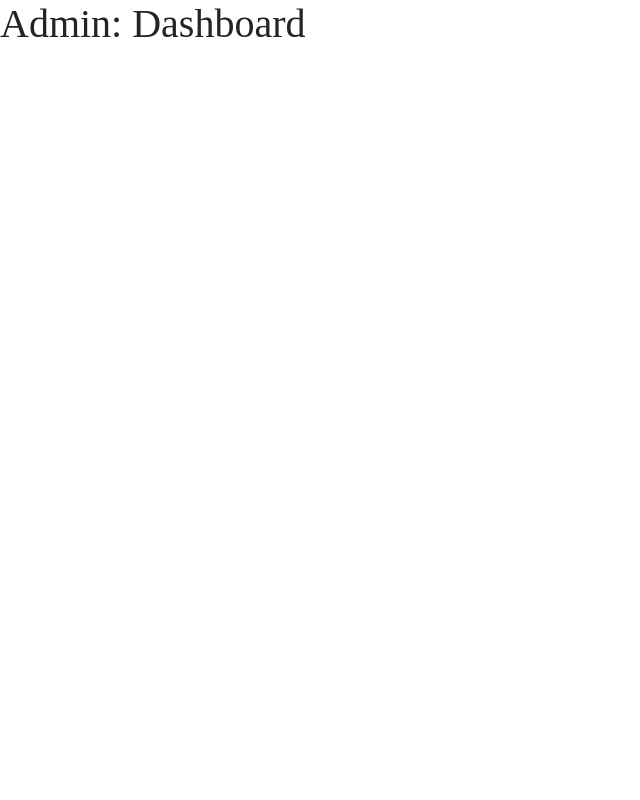
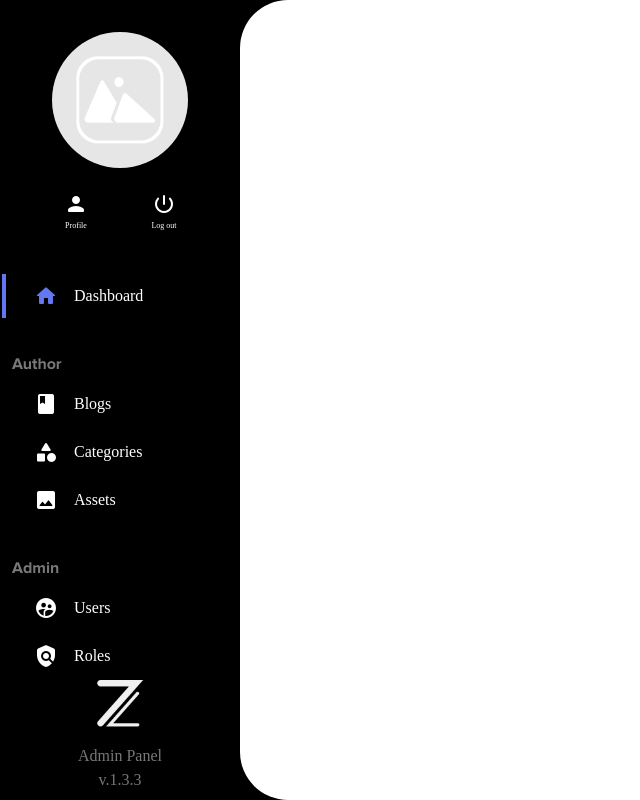
Before and after one commit to Zjarr/blog-client, a React (Create React App) app: page /admin/dashboard in a window 1280 px wide. Shown: the whole page, without its empty margins (0-640 px from the left). Built offline with nearby package versions, Linux system fonts and the light colour scheme; a web font is replaced by a local one.

Commit message:
feat: add dashboard component

```diff
--- a/src/components/button/menu/menu.component.tsx
+++ b/src/components/button/menu/menu.component.tsx
@@ -5,15 +5,13 @@ import { Icon } from '../../icon';
 import { MenuButtonContainer } from './menu.style';
 
 export const MenuButton: React.FC<IMenuButton> = ({ active, children, icon, onClick, shape }) => {
-  const iconSize = shape === 'circle' ? '24px' : '16px';
-
   const handleOnClick = (): void | null => {
     return onClick && onClick();
   };
 
   return (
     <MenuButtonContainer active={active} onClick={handleOnClick} shape={shape}>
-      {icon && <Icon name={icon} size={iconSize} />}
+      {icon && <Icon name={icon} size={'24px'} />}
       {children}
     </MenuButtonContainer>
   );
--- a/src/components/button/menu/menu.style.tsx
+++ b/src/components/button/menu/menu.style.tsx
@@ -13,10 +13,10 @@ const CIRCLE_CONTAINER_WIDTH = '56px';
 const CIRCLE_ICON_COLOR = COLOR_PURPLE;
 const CIRCLE_ICON_MARGIN = '0 0 4px';
 
-const DEFAULT_CONTAINER_BORDER_RADIUS = '10px';
+const DEFAULT_CONTAINER_BORDER_RADIUS = '0px';
 const DEFAULT_CONTAINER_FLEX_DIRECTION = 'row';
 const DEFAULT_CONTAINER_HEIGHT = '48px';
-const DEFAULT_CONTAINER_PADDING = '0px 48px';
+const DEFAULT_CONTAINER_PADDING = '0px 32px';
 const DEFAULT_CONTAINER_TEXT_SIZE = TEXT_NORMAL;
 const DEFAULT_CONTAINER_TEXT_ALIGN = 'flex-start';
 const DEFAULT_CONTAINER_WIDTH = '100%';
@@ -77,7 +77,8 @@ export const MenuButtonContainer = Styled.button<{
     left: 0;
     position: absolute;
     height: 100%;
-    width: 8px;
+    transition: .25s ease;
+    width: 4px;
 
     background-color: ${({ active, shape }): string => getContainerIndicatorColor(active, shape)};
   }
--- a/src/pages/dashboard/dashboard.page.tsx
+++ b/src/pages/dashboard/dashboard.page.tsx
@@ -1,21 +1,95 @@
 import React from 'react';
 import { useParams } from 'react-router-dom';
 
+import Logo from '../../assets/images/logo-white.png';
+import { MenuButton } from '../../components/button';
+import { Image } from '../../components/image';
+import { LabelText } from '../../components/text';
+import { useNavigateTo } from '../../utils/hooks';
+
+import {
+  BodyContainer,
+  BottomContainer,
+  DashboardContainer,
+  Info,
+  InfoContainer,
+  LogoImg,
+  MiddleButtonContainer,
+  SidebarContainer,
+  TopButtonContainer,
+  TopContainer
+} from './dashboard.style';
+
 export const DashboardPage: React.FC<{}> = () => {
-  const { action, param, section } = useParams();
+  const navigateTo = useNavigateTo();
+  const { section } = useParams();
 
   return (
-    <>
-      <h1>Admin: Dashboard</h1>
-      {
-        section && <p>{section}</p>
-      }
-      {
-        action && <p>{action}</p>
-      }
-      {
-        param && <p>{param}</p>
-      }
-    </>
+    <DashboardContainer>
+      <SidebarContainer>
+        <TopContainer>
+          <Image shape={'circle'} height={'136px'} width={'136px'} />
+
+          <TopButtonContainer>
+            <MenuButton
+              active={section === 'profile'}
+              icon={'person'}
+              onClick={(): void => navigateTo('/admin/dashboard/profile')}
+              shape={'circle'}>Profile</MenuButton>
+            <MenuButton
+              icon={'power_settings_new'}
+              shape={'circle'}>Log out</MenuButton>
+          </TopButtonContainer>
+        </TopContainer>
+
+        <MiddleButtonContainer>
+          <MenuButton
+            active={!section}
+            onClick={(): void => navigateTo('/admin/dashboard')}
+            icon={'home'}>Dashboard</MenuButton>
+        </MiddleButtonContainer>
+
+        <MiddleButtonContainer>
+          <LabelText>Author</LabelText>
+
+          <MenuButton
+            active={section === 'blogs'}
+            onClick={(): void => navigateTo('/admin/dashboard/blogs')}
+            icon={'book'}>Blogs</MenuButton>
+          <MenuButton
+            active={section === 'categories'}
+            onClick={(): void => navigateTo('/admin/dashboard/categories')}
+            icon={'category'}>Categories</MenuButton>
+          <MenuButton
+            active={section === 'assets'}
+            onClick={(): void => navigateTo('/admin/dashboard/assets')}
+            icon={'insert_photo'}>Assets</MenuButton>
+        </MiddleButtonContainer>
+
+        <MiddleButtonContainer>
+          <LabelText>Admin</LabelText>
+
+          <MenuButton
+            active={section === 'users'}
+            onClick={(): void => navigateTo('/admin/dashboard/users')}
+            icon={'supervised_user_circle'}>Users</MenuButton>
+          <MenuButton
+            active={section === 'roles'}
+            onClick={(): void => navigateTo('/admin/dashboard/roles')}
+            icon={'policy'}>Roles</MenuButton>
+        </MiddleButtonContainer>
+
+        <BottomContainer>
+          <LogoImg src={Logo} />
+
+          <InfoContainer>
+            <Info>Admin Panel</Info>
+            <Info>v.1.3.3</Info>
+          </InfoContainer>
+        </BottomContainer>
+      </SidebarContainer>
+
+      <BodyContainer></BodyContainer>
+    </DashboardContainer>
   );
 };
--- /dev/null
+++ b/src/pages/dashboard/dashboard.style.tsx
@@ -0,0 +1,77 @@
+import Styled from 'styled-components';
+
+import { BORDER_RADIUS_BIG, COLOR_BLACK, COLOR_WHITE, COLOR_GRAY_DARK, TEXT_NORMAL } from '../../utils/values';
+
+export const DashboardContainer = Styled.div`
+  height: 100vh;
+  width: 100%;
+
+  background-color: ${COLOR_BLACK};
+`;
+
+export const SidebarContainer = Styled.div`
+  height: 100%;
+  left: 0;
+  position: absolute;
+  top: 0;
+  width: 240px;
+`;
+
+export const TopContainer = Styled.div`
+  align-items: center;
+  display: flex;
+  flex-direction: column;
+  margin: 32px 0;
+`;
+
+export const TopButtonContainer = Styled.div`
+  display: flex;
+  justify-content: space-around;
+  margin-top: 16px;
+  padding: 0 32px;
+  width: 100%;
+`;
+
+export const MiddleButtonContainer = Styled.div`
+  margin-bottom: 32px;
+`;
+
+export const BottomContainer = Styled.div`
+  align-items: center;
+  bottom: 0;
+  display: flex;
+  flex-direction: column;
+  margin-bottom: 8px;
+  position: absolute;
+  width: 100%;
+`;
+
+export const LogoImg = Styled.img`
+  height: 48px;
+  margin-bottom: 16px;
+  width: 48px;
+`;
+
+export const InfoContainer = Styled.div`
+  text-align: center;
+`;
+
+export const Info = Styled.p`
+  margin-bottom: 0;
+
+  color: ${COLOR_GRAY_DARK};
+  font-size: ${TEXT_NORMAL};
+`;
+
+export const BodyContainer = Styled.div`
+  height: 100%;
+  right: 0;
+  padding: 16px;
+  position: absolute;
+  top: 0;
+  width: calc(100% - 240px);
+
+  background-color: ${COLOR_WHITE};
+  border-bottom-left-radius: ${BORDER_RADIUS_BIG};
+  border-top-left-radius: ${BORDER_RADIUS_BIG};
+`;
```
Also changed, not shown: src/assets/images/img-placeholder.png, src/assets/images/logo-white.png (added).
